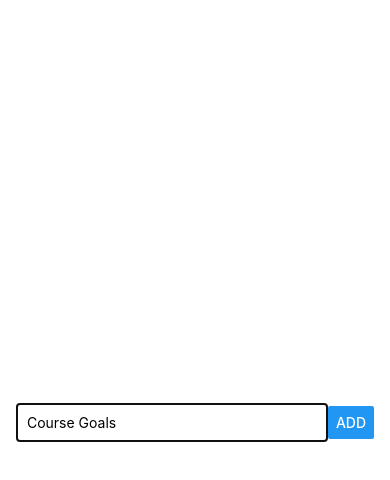
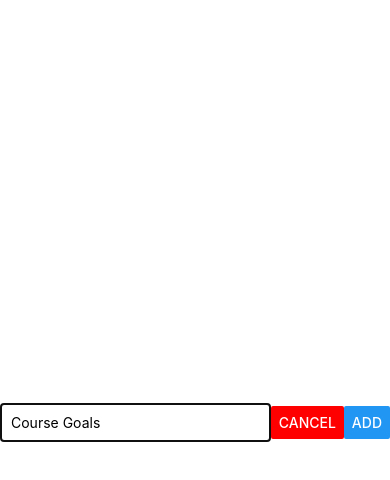
Before and after one commit to zackartborges/rn-complete-guide, a React Native app: screen / in a window 390 px wide. Both pictures are taken after a click on the button "ADD NEW GOAL". Shown: the top 480 px of the page. Built offline with nearby package versions, Linux system fonts and the light colour scheme.

Commit message:
adds button that toggles input box from showing. cancel button

```diff
--- a/App.js
+++ b/App.js
@@ -18,21 +18,24 @@
       ...currentGoals,
       { id: Math.random().toString(), value: goalTitle },
     ]);
-    setIsAddGoal(false)
+    setIsAddMode(false)
   };
 
   const removeGoalHandler = (goalId) => {
     setCourseGoals(currentGoals => {
       return currentGoals.filter(goal => goal.id !== goalId);
-    })
+    });
+  };
+
+  const cancelGoalAddHandler = () => {
+    setIsAddMode(false);
   }
-
-  const [isAddGoal, setIsAddGoal] = useState(false)
+  const [isAddMode, setIsAddMode] = useState(false)
 
   return (
     <View style={styles.container}>
-      <Button title="Add New Goal" onPress={() => setIsAddGoal(true)}/>
-      <GoalInput visible={isAddGoal} onAddGoal={addGoalHandler} />
+      <Button title="Add New Goal" onPress={() => setIsAddMode(true)}/>
+      <GoalInput visible={isAddMode} onAddGoal={addGoalHandler} onCancel={cancelGoalAddHandler} />
       <FlatList
         keyExtractor={(item, index) => item.id}
         data={courseGoals}
--- a/components/GoalInput.js
+++ b/components/GoalInput.js
@@ -6,6 +6,11 @@
 
   const goalInputHandler = (enteredText) => {
     setEnteredGoal(enteredText);
+  };
+
+  const addGoalHandler = () => {
+    props.onAddGoal(enteredGoal);
+    setEnteredGoal("");
   };
 
   return (
@@ -17,6 +22,7 @@
           onChangeText={goalInputHandler}
           value={enteredGoal}
         />
+        <Button title="CANCEL" color="red" onPress={props.onCancel} />
         <Button title="Add" onPress={() => props.onAddGoal(enteredGoal)} />
       </View>
     </Modal>
```
